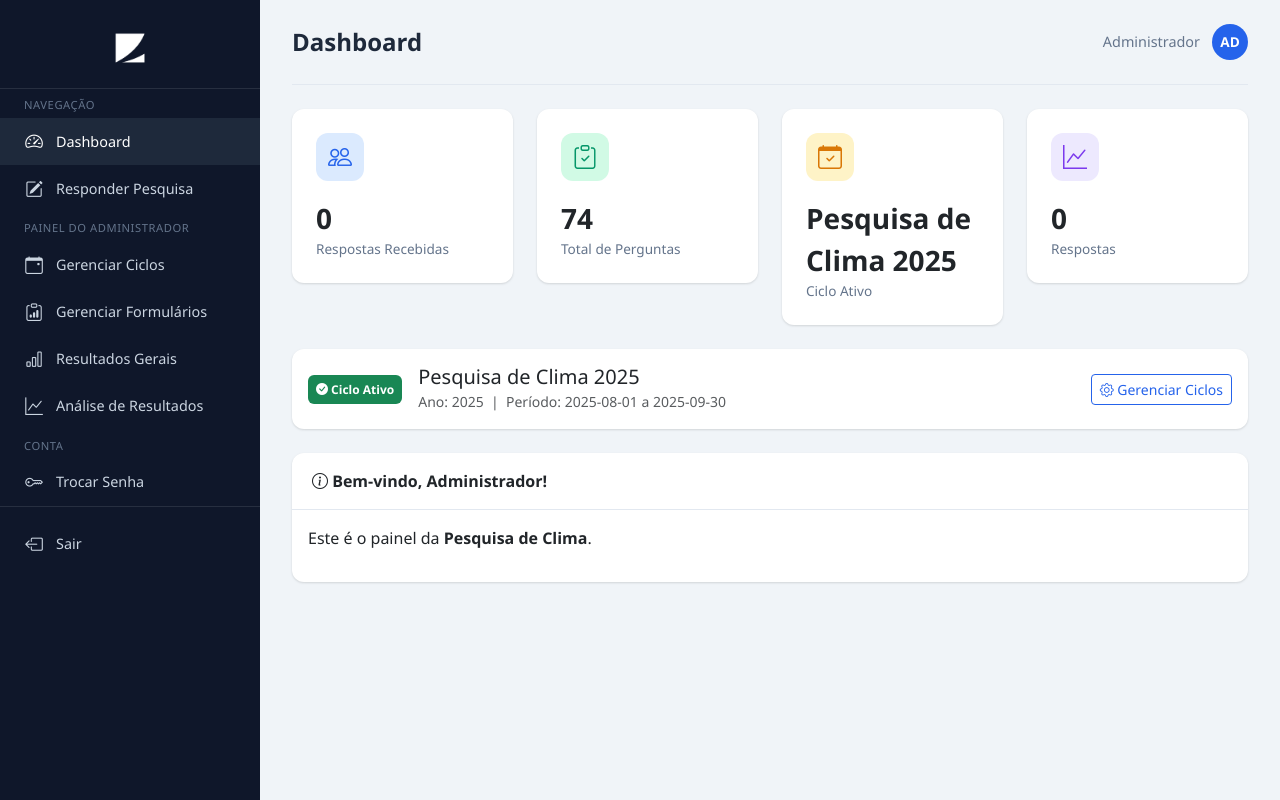
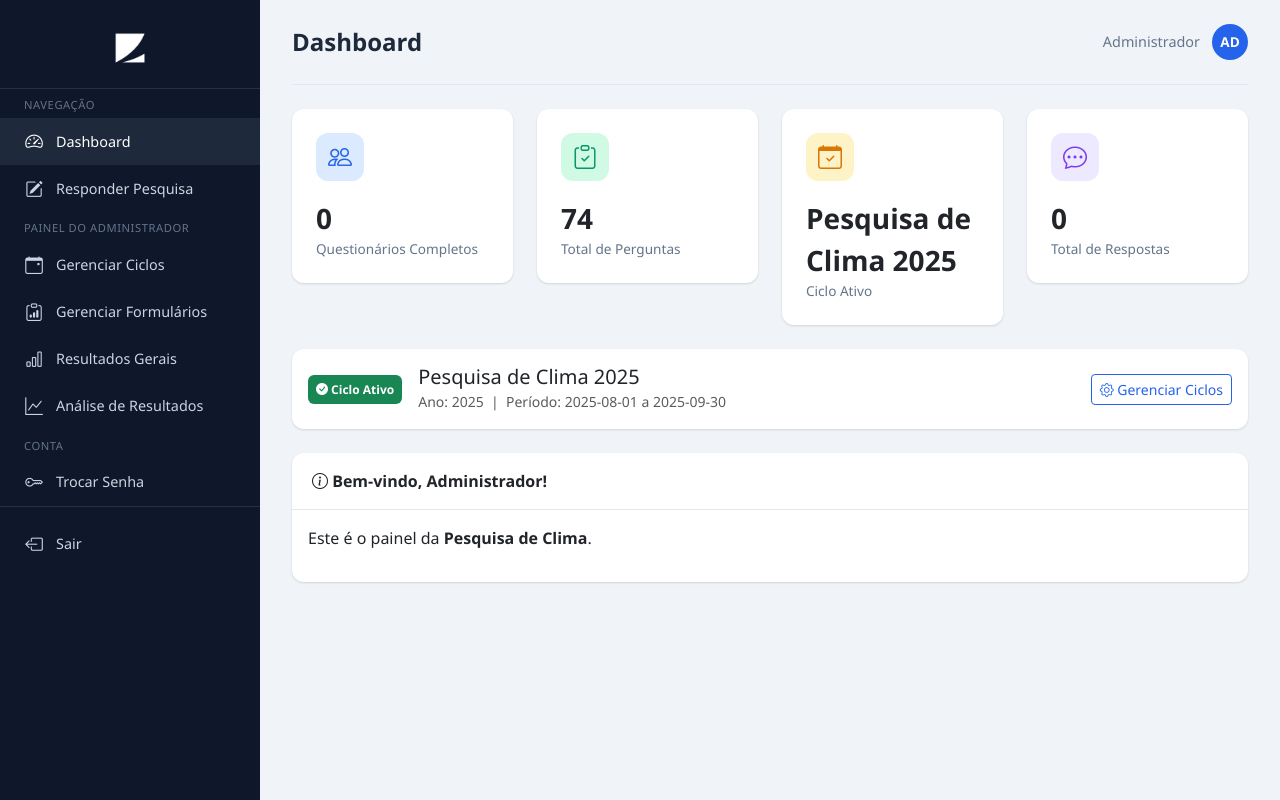
Before and after one commit to fpvizca/PesquisadeClima, a Flask app: page /dashboard in a window 1280 px wide. Run offline with Flask 3, Linux system fonts and the light colour scheme; the visitor is signed in with stand-in values (Sample User, id 1); data comes from the database, SQL or seed files in the repository; data that the repository does not hold is empty.

Commit message:
feat: dashboard admin mostra questionários completos
- Card 'Questionários Completos' = respondentes_unicos (COUNT DISTINCT usuario_id)
- Card 'Total de Respostas' = total individual de respostas
- Mantém cards de Total de Perguntas e Ciclo Ativo

```diff
--- a/routes/dashboard.py
+++ b/routes/dashboard.py
@@ -44,10 +44,17 @@ def init_routes(app):
         primeira_secao_id = primeira_secao['id'] if primeira_secao else None
 
         total_respostas = 0
+        respondentes_unicos = 0
         ja_respondeu = False
         progresso = 0
         if ciclo_atual:
-            # Count user's answers for this cycle
+            # Count unique respondents for this cycle
+            respondentes_unicos = db.execute(
+                "SELECT COUNT(DISTINCT usuario_id) as c FROM respostas WHERE ciclo_id = ?",
+                (ciclo_atual['id'],)
+            ).fetchone()['c']
+
+            # Count user's answers for progress
             if not is_admin:
                 total_respostas = db.execute(
                     "SELECT COUNT(*) as c FROM respostas WHERE ciclo_id = ? AND usuario_id = ?",
@@ -71,6 +78,7 @@ def init_routes(app):
             total_perguntas=total_perguntas,
             total_secoes=total_secoes,
             total_respostas=total_respostas,
+            respondentes_unicos=respondentes_unicos,
             ja_respondeu=ja_respondeu,
             primeira_secao_id=primeira_secao_id,
             progresso=progresso,
--- a/templates/dashboard.html
+++ b/templates/dashboard.html
@@ -12,8 +12,8 @@
       <div class="icon" style="background:#dbeafe; color:#2563eb;">
         <i class="bi bi-people"></i>
       </div>
-      <div class="number">{{ total_respostas }}</div>
-      <div class="label">Respostas Recebidas</div>
+      <div class="number">{{ respondentes_unicos }}</div>
+      <div class="label">Questionários Completos</div>
     </div>
   </div>
   <div class="col-md-3">
@@ -37,10 +37,10 @@
   <div class="col-md-3">
     <div class="card stat-card">
       <div class="icon" style="background:#ede9fe; color:#7c3aed;">
-        <i class="bi bi-graph-up"></i>
+        <i class="bi bi-chat-dots"></i>
       </div>
       <div class="number">{{ total_respostas }}</div>
-      <div class="label">Respostas</div>
+      <div class="label">Total de Respostas</div>
     </div>
   </div>
 </div>
```
